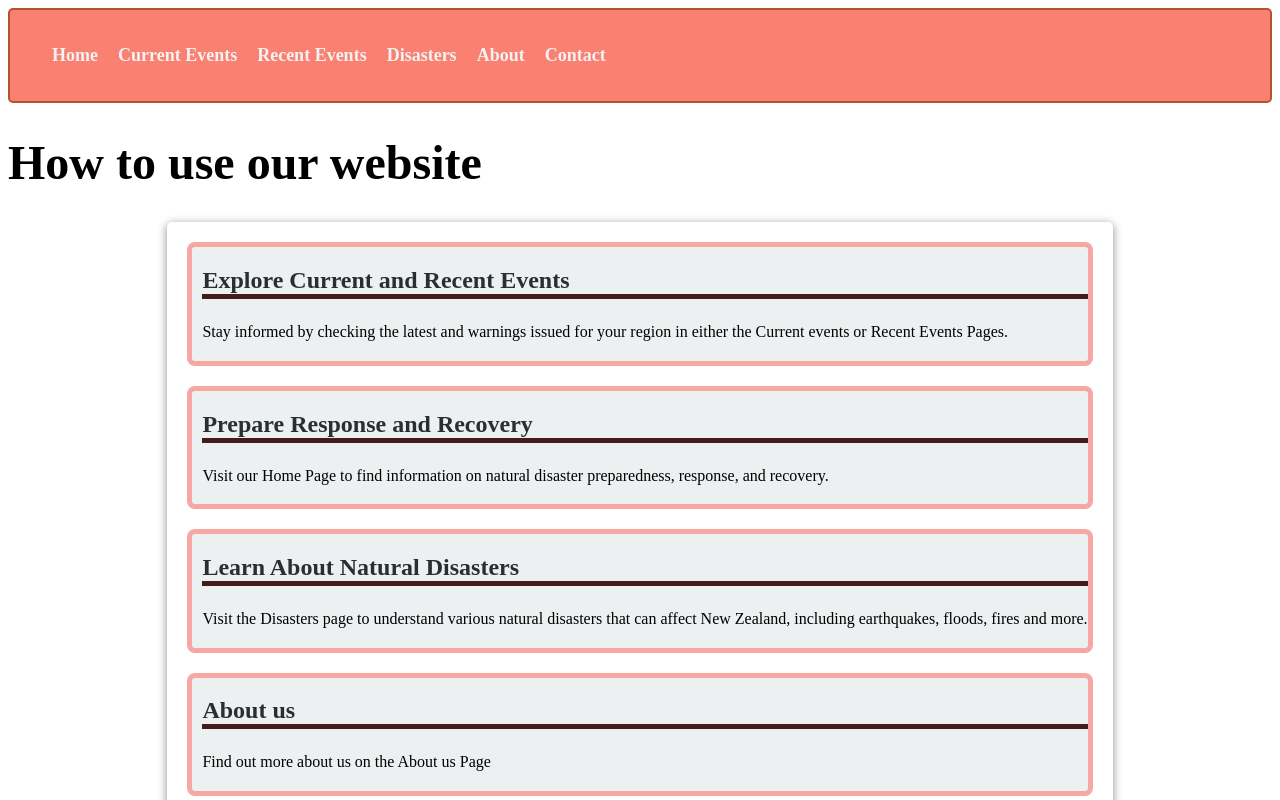
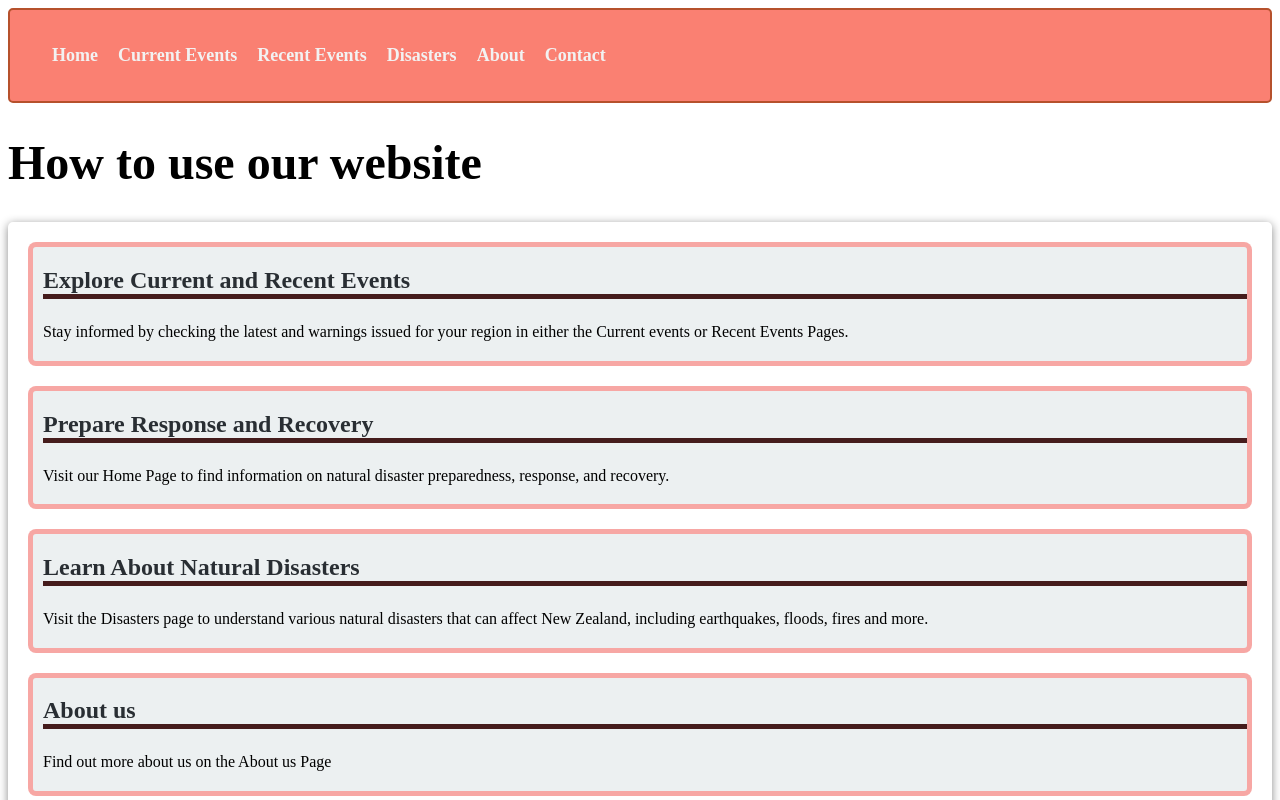
Before and after one commit to BIT-Studio-3/group-project-25-1-scade, a SvelteKit app in the folder disaster/disaster/: page /howToUse in a window 1280 px wide. Shown: the top 800 px of the page. Built offline with nearby package versions, Linux system fonts and the light colour scheme.

Commit message:
conatiner fill whole page

```diff
--- a/disaster/disaster/src/routes/howToUse/+page.svelte
+++ b/disaster/disaster/src/routes/howToUse/+page.svelte
@@ -51,8 +51,8 @@
 
 <style>
     .container{
-        max-width: fit-content;
-        margin: 10px auto;
+        /* max-width: max-content;
+        margin: 10px auto;  */
         background-color: #ffff;
         padding: 20px;
         border-radius: 5px;
```
